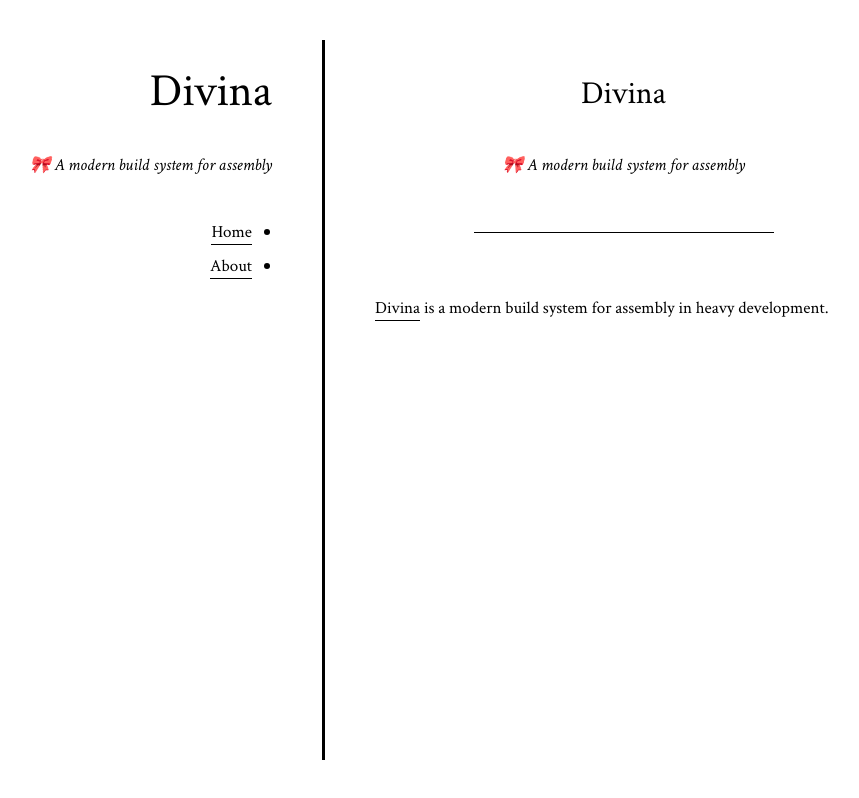
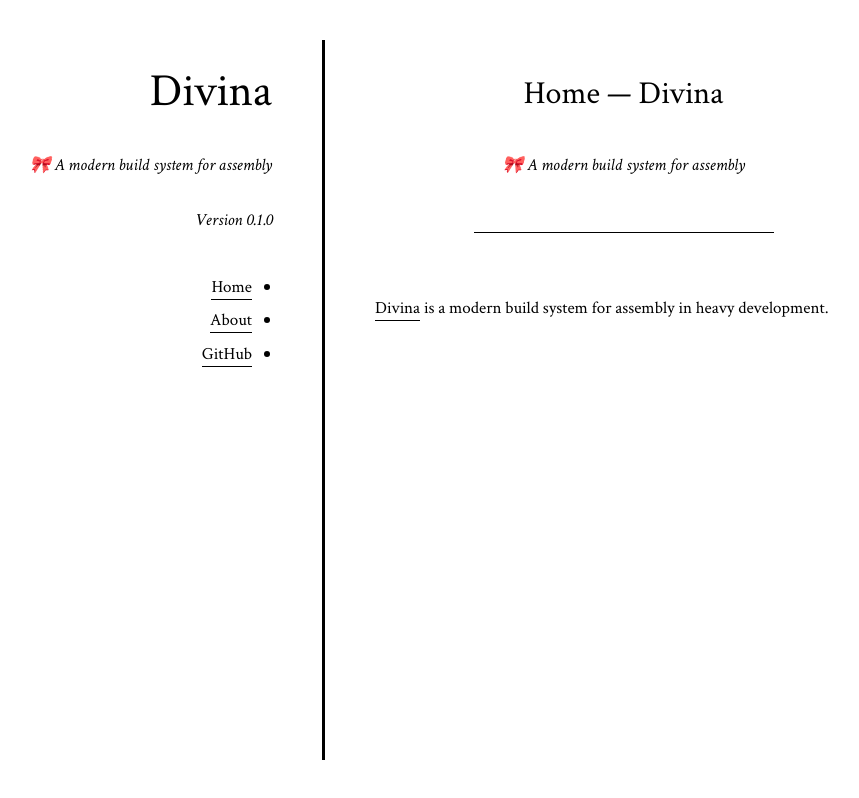
Before and after one commit to divinaland/documentation, a plain HTML site: page index.html in a window 1280 px wide. Shown: the whole page, without its empty margins (198-1057 px from the left). Drawn offline with Linux system fonts and the light colour scheme.

Commit message:
Deploying to gh-pages from @ divinaland/documentation@4d9bae3f502d32f0840b513f1735eef54c1b66d9 🚀

```diff
--- a/index.html
+++ b/index.html
@@ -3,10 +3,12 @@
     <head>
         <meta charset="utf-8">
         <meta name="viewport" content="width=device-width, initial-scale=1">
-        <title>Divina</title>
+        <title>Home &mdash; Divina</title>
         <link rel="stylesheet" href="assets/fonts.css">
         <link rel="stylesheet" href="assets/graphite.css">
         <link rel="stylesheet" href="assets/pygments.css">
+
+            <meta name="description" content="🎀 A modern build system for assembly">
 
 
     </head>
@@ -16,6 +18,8 @@
 
                 <p class="tagline">🎀 A modern build system for assembly</p>
 
+
+                <p class="version">Version 0.1.0</p>
 
             <nav class="menu">
                 <input id="menu-check" type="checkbox"/>
@@ -27,12 +31,13 @@
                 <ul>
 <li><a href="index.html">Home</a></li>
 <li><a href="about.html">About</a></li>
+<li><a href="https://github.com/divinaland/Divina">GitHub</a></li>
 </ul>
             </nav>
         </header>
         <article class="main">
             <header class="title">
-                <h1>Divina</h1>
+                <h1>Home &mdash; Divina</h1>
 
                     <p class="subtitle">🎀 A modern build system for assembly</p>
 
```
Also changed, not shown: about.html (+5 -2 lines).
